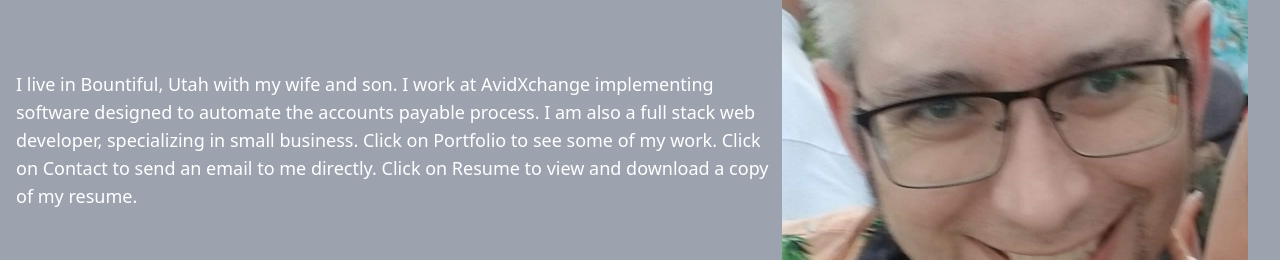
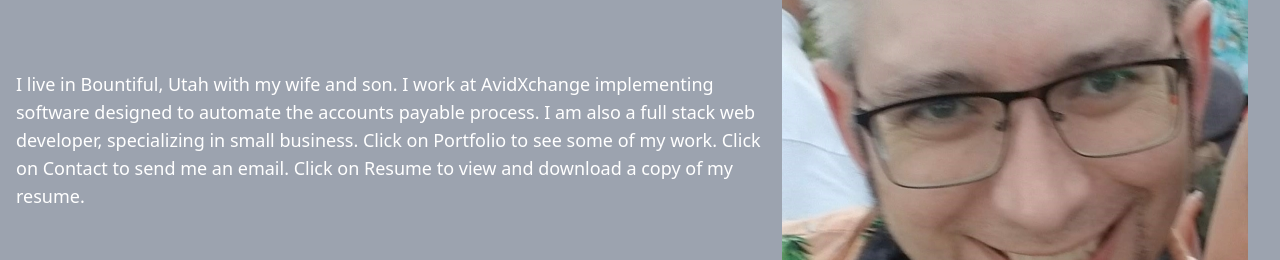
Before and after one commit to tmorgan-dev/react-portfolio, a React (Vite) app: page / in a window 1280 px wide. Shown: the part 291-551 px from the top of the page. Built offline with nearby package versions, Linux system fonts and the light colour scheme.

Commit message:
Updated aboutme.jsx

```diff
--- a/src/components/AboutMe.jsx
+++ b/src/components/AboutMe.jsx
@@ -21,7 +21,7 @@ const AboutMe = () => {
                     I work at AvidXchange implementing software designed to automate the accounts payable process.
                     I am also a full stack web developer, specializing in small business.
                     Click on Portfolio to see some of my work.
-                    Click on Contact to send an email to me directly.
+                    Click on Contact to send me an email.
                     Click on Resume to view and download a copy of my resume.
                 </motion.p>
             </div>
```
